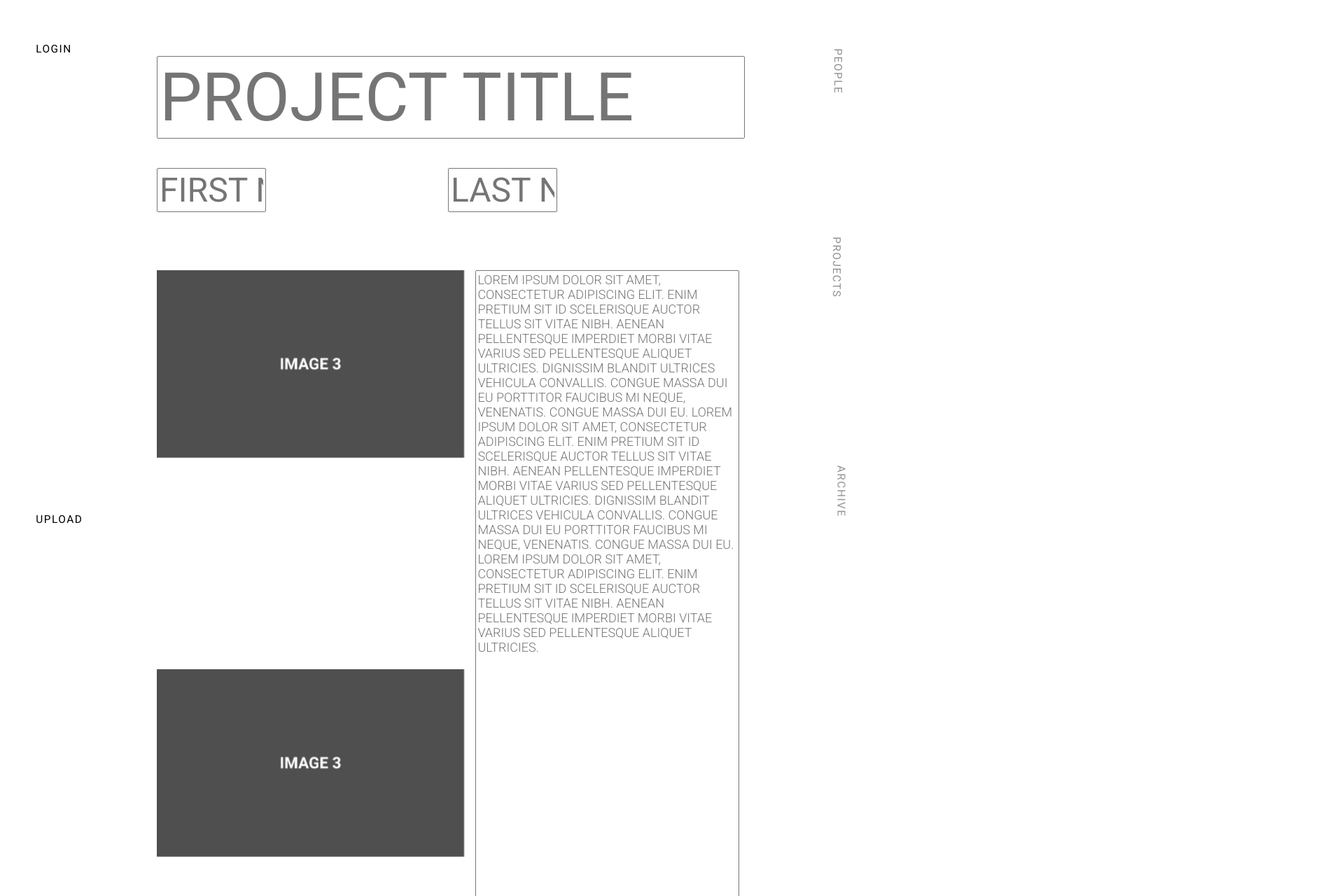
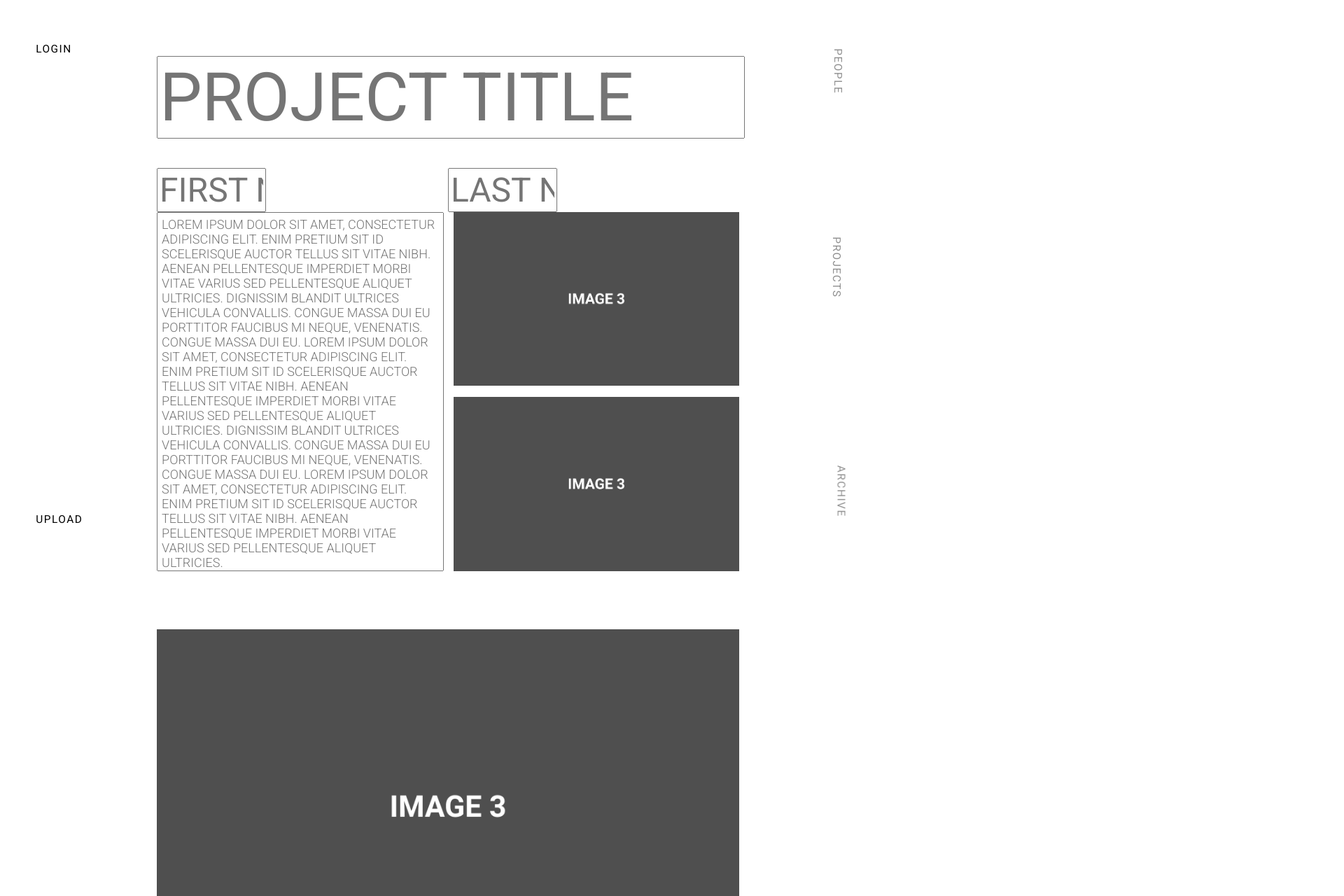
Before and after one commit to AydnH/IXXN321_AS3, a React (Create React App) app in the folder client/: page /#/projectUpload2 in a window 1280 px wide. Shown: the top 1280 px of the page at 70% size, 1920 px wide, since content can reach past the window. Built offline with nearby package versions, Linux system fonts and the light colour scheme.

Commit message:
more restructure

```diff
--- a/client/src/components/pages/ProjectUpload/ProjectUpload.css
+++ b/client/src/components/pages/ProjectUpload/ProjectUpload.css
@@ -138,6 +138,7 @@
     grid-row: 1;
     display: grid;
     grid-template-rows: 1fr 1fr;
+    grid-gap: 1em;
 }
 .med-img {
     height:47%;
@@ -181,3 +182,36 @@
     position: absolute;
     left: 50%;
 }
+.flexcontainer7{
+    display: grid;
+    grid-template-columns: 1fr 1fr;
+    grid-gap: 1em;
+    grid-template-rows: 1fr;
+}
+.synopsis-input5{
+    width:97%;
+    margin-top:0;
+    padding: 1.5%;
+    font-family: 'Roboto', sans-serif;
+    font-weight: 300;
+    font-size: 18px;
+    text-transform: uppercase;
+    text-align: left;
+    resize: none;
+    grid-column: 1;
+    grid-row: 1;
+}
+.flexcontainer8{
+    grid-column: 2;
+    display: grid;
+    grid-template-rows: 1fr 1fr;
+    grid-gap: 1em;
+}
+.container8-image1{
+    width: 100%;
+    grid-row: 1;
+}
+.container8-image2{
+    width: 100%;
+    grid-row: 2;
+}
--- a/client/src/components/pages/ProjectUpload/ProjectUpload2.js
+++ b/client/src/components/pages/ProjectUpload/ProjectUpload2.js
@@ -6,37 +6,48 @@ export default class ProjectUpload2 extends React.Component {
     render() {
         return(
             <div className="container">
+            <div className="section">
+              <input
+                className="project-title"
+                type="text"
+                placeholder="PROJECT TITLE"
+              />
+              <div className="name-flex">
+                <input
+                  className="designerNames"
+                  type="text"
+                  placeholder="FIRST NAME "
+                ></input>
+                <input
+                  className="designerNames"
+                  type="text"
+                  placeholder="LAST NAME "
+                ></input>
+              </div>
+              <div/>
 
                 <div className="section">
-                    <input className="project-title" type="text" placeholder="PROJECT TITLE"></input>
-                    <div className="name-flex">
-                        <input className="designerNames" type="text" placeholder="FIRST NAME "></input>
-                        <input className="designerNames" type="text" placeholder="LAST NAME "></input>
+                    <div className="flexcontainer7">
+                        <div className="flexcontainer8">
+                            <img className="container8-image1" src={landscape} alt="placeholder"/>
+                            <img className="container8-image2" src={landscape} alt="placeholder"/>
+                        </div>
+                        <textarea className="synopsis-input5"
+                        placeholder="Lorem ipsum dolor sit amet, consectetur adipiscing elit. Enim pretium sit id scelerisque auctor tellus sit vitae nibh. Aenean pellentesque imperdiet morbi vitae varius sed pellentesque aliquet ultricies. Dignissim blandit ultrices vehicula convallis. Congue massa dui eu porttitor faucibus mi neque, venenatis. Congue massa dui eu. Lorem ipsum dolor sit amet, consectetur adipiscing elit. Enim pretium sit id scelerisque auctor tellus sit vitae nibh. Aenean pellentesque imperdiet morbi vitae varius sed pellentesque aliquet ultricies. Dignissim blandit ultrices vehicula convallis. Congue massa dui eu porttitor faucibus mi neque, venenatis. Congue massa dui eu. Lorem ipsum dolor sit amet, consectetur adipiscing elit. Enim pretium sit id scelerisque auctor tellus sit vitae nibh. Aenean pellentesque imperdiet morbi vitae varius sed pellentesque aliquet ultricies.">
+                        </textarea>
                     </div>
                 </div>
 
-                <div className="section">
-                    <div className="flexcontainer2">
-                        <textarea className="synopsis-input"
-                        placeholder="Lorem ipsum dolor sit amet, consectetur adipiscing elit. Enim pretium sit id scelerisque auctor tellus sit vitae nibh. Aenean pellentesque imperdiet morbi vitae varius sed pellentesque aliquet ultricies. Dignissim blandit ultrices vehicula convallis. Congue massa dui eu porttitor faucibus mi neque, venenatis. Congue massa dui eu. Lorem ipsum dolor sit amet, consectetur adipiscing elit. Enim pretium sit id scelerisque auctor tellus sit vitae nibh. Aenean pellentesque imperdiet morbi vitae varius sed pellentesque aliquet ultricies. Dignissim blandit ultrices vehicula convallis. Congue massa dui eu porttitor faucibus mi neque, venenatis. Congue massa dui eu. Lorem ipsum dolor sit amet, consectetur adipiscing elit. Enim pretium sit id scelerisque auctor tellus sit vitae nibh. Aenean pellentesque imperdiet morbi vitae varius sed pellentesque aliquet ultricies.">
-                        </textarea>
-                        <div className="flexcontainer3">
-                            <img className="med-img" src={landscape} alt="placeholder"/>
-                            <img className="med-img" src={landscape} alt="placeholder"/>
-                        </div>
-                    </div>
+                <div className="flexcontainer3">
+                    <img className="lrg-img" src={landscape} alt="placeholder"/>
                 </div>
 
                 <div className="section">
-                    <img src={landscape} alt="placeholder"/>
-                </div>
-
-                <div className="section">
-                    <div className="flexcontainer2">
-                        <img className="pr-hero" src={landscape} alt="placeholder"/>
-                        <div className="flexcontainer3">
-                            <img className="micro-img" src={landscape} alt="placeholder"/>
-                            <img className="micro-img" src={landscape} alt="placeholder"/>
+                    <div className="flexcontainer5">
+                        <img className="container5-image" src={landscape} alt="placeholder"/>
+                        <div className="flexcontainer6">
+                            <img className="micro-img1" src={landscape} alt="placeholder"/>
+                            <img className="micro-img2" src={landscape} alt="placeholder"/>
                         </div>
                     </div>
                     <textarea className="synopsis-input4"
@@ -46,8 +57,8 @@ export default class ProjectUpload2 extends React.Component {
 
                 <div className="section">
                     <div className="flexcontainer2">
-                        <img className="sml-img" src={landscape} alt="placeholder"/>
-                        <img className="sml-img" src={landscape} alt="placeholder"/>
+                        <img className="sml-img1" src={landscape} alt="placeholder"/>
+                        <img className="sml-img2" src={landscape} alt="placeholder"/>
                     </div>
                     <textarea className="synopsis-input4" type="text"
                     placeholder="Lorem ipsum dolor sit amet, consectetur adipiscing elit. Enim pretium sit id scelerisque auctor tellus sit vitae nibh. Aenean pellentesque imperdiet morbi vitae varius sed pellentesque aliquet ultricies. Dignissim blandit ultrices vehicula convallis. Congue massa dui eu porttitor faucibus mi neque, venenatis. Congue massa dui eu.">
@@ -55,6 +66,7 @@ export default class ProjectUpload2 extends React.Component {
                 </div>
 
             </div>
+            </div>
         );
     }
 }
```
